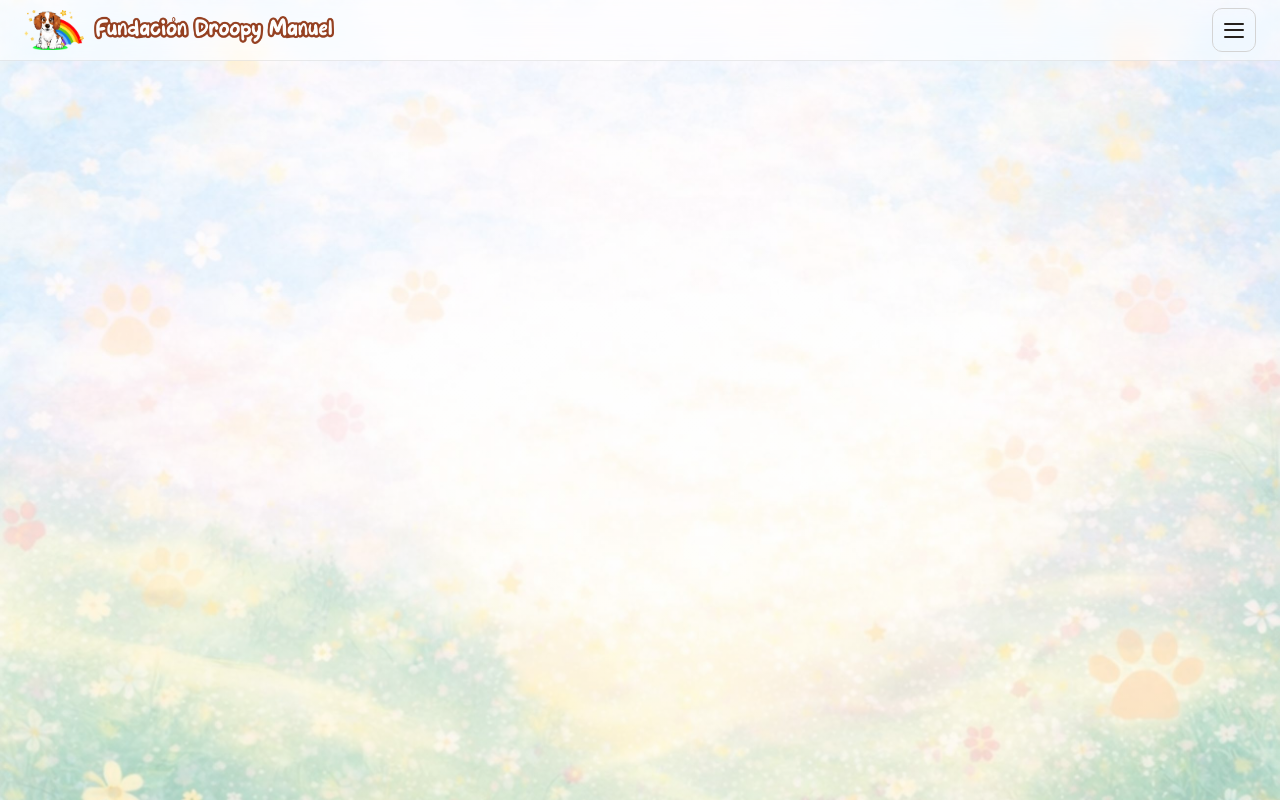
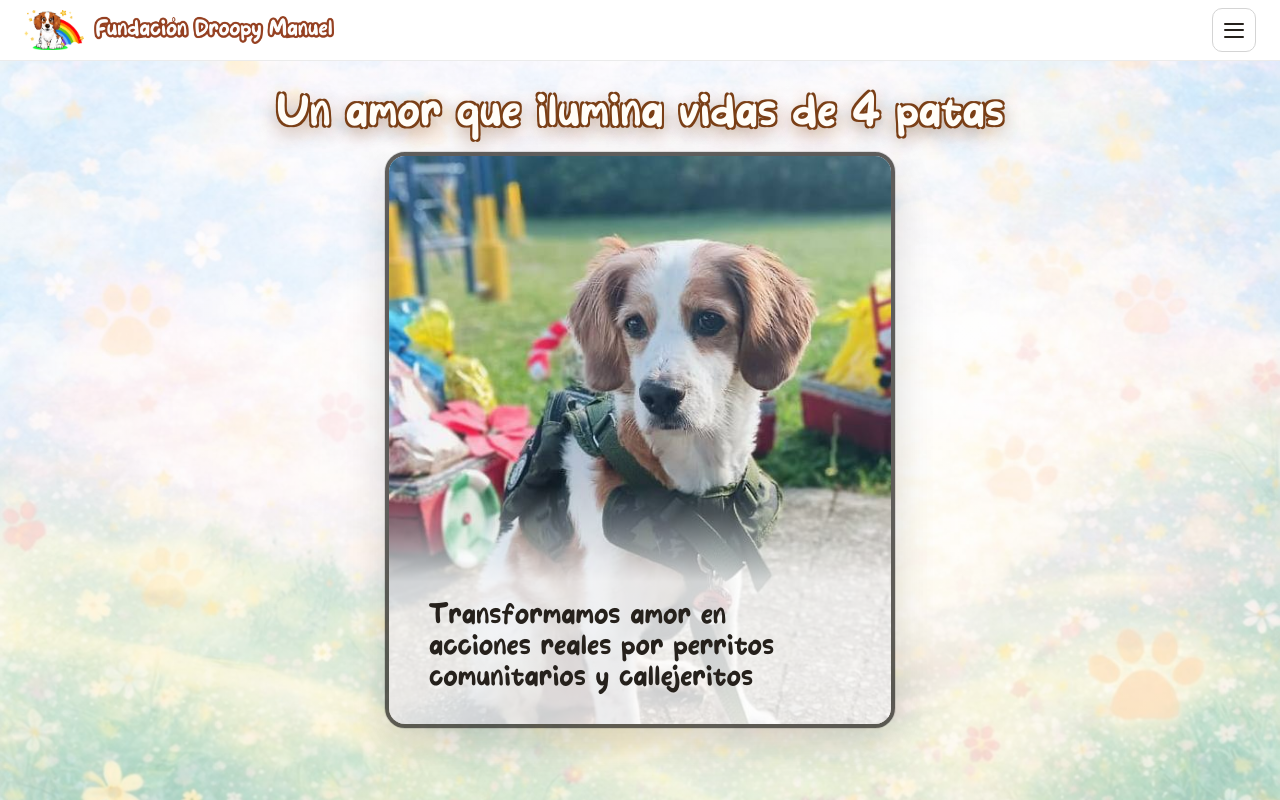
Before and after one commit to Montes01/Droopy_Manuel, a SvelteKit app: page / in a window 1280 px wide. Built offline with nearby package versions, Linux system fonts and the light colour scheme.

Commit message:
feat: home hero with Droopy photo, tagline and solid navbar

```diff
--- a/src/lib/components/Navbar.svelte
+++ b/src/lib/components/Navbar.svelte
@@ -21,7 +21,7 @@
 
 <svelte:window onkeydown={onkeydown} />
 
-<header class="topbar glass">
+<header class="topbar">
 	<div class="topbar-inner">
 		<a href="/" class="brand" aria-label="Fundación Droopy Manuel — inicio" onclick={close}>
 			<img src="/logo.png" alt="" width="64" height="40" class="brand-mark" fetchpriority="high" />
@@ -69,6 +69,7 @@
 		top: 0;
 		z-index: 1000;
 		isolation: isolate;
+		background: #ffffff;
 		border-bottom: 1px solid rgb(0 0 0 / 0.08);
 		padding-top: env(safe-area-inset-top);
 	}
--- a/src/routes/+page.svelte
+++ b/src/routes/+page.svelte
@@ -1,16 +1,99 @@
 <script lang="ts">
 	import { site, pageTitle } from '#lib/site';
 
-	const title = pageTitle('Inicio');
+	const title = pageTitle('Home');
 </script>
 
 <svelte:head>
 	<title>{title}</title>
-	<meta name="description" content={site.description} />
+	<link rel="preload" href="/droopy/soy-droopy.jpg" as="image" type="image/jpeg" fetchpriority="high" />
+	<meta name="description" content="Transformamos amor en acciones reales por perritos comunitarios y callejeritos." />
 	<meta property="og:title" content={title} />
 	<meta property="og:description" content={site.description} />
 	<meta name="twitter:title" content={title} />
 	<meta name="twitter:description" content={site.description} />
 </svelte:head>
 
-<main></main>
+<main class="container">
+	<p class="tagline">Un amor que ilumina vidas de 4 patas</p>
+	<section class="hero" aria-labelledby="hero-title">
+		<img
+			src="/droopy/soy-droopy.jpg"
+			alt="Droopy, el perrito que dio nombre a la fundación"
+			class="hero-img"
+			fetchpriority="high"
+			decoding="async"
+		/>
+		<div class="hero-content">
+			<h1 id="hero-title">Transformamos amor en acciones reales por perritos comunitarios y callejeritos</h1>
+		</div>
+	</section>
+</main>
+
+<style>
+	.tagline {
+		font-family: var(--font-brand);
+		font-weight: 400;
+		color: #fffdf8;
+		text-align: center;
+		text-wrap: balance;
+		font-size: clamp(1.75rem, 7vw, 2.75rem);
+		line-height: 1.15;
+		margin: 1.5rem 0 1rem;
+		text-shadow:
+			-2px -2px 0 #7a3f16,
+			2px -2px 0 #7a3f16,
+			-2px 2px 0 #7a3f16,
+			2px 2px 0 #7a3f16,
+			0 6px 20px rgb(122 63 22 / 0.6);
+	}
+
+	.hero {
+		position: relative;
+		overflow: clip;
+		border-radius: 1.25rem;
+		border: 4px solid rgb(28 26 23 / 0.7);
+		outline: 1px solid rgb(0 0 0 / 0.1);
+		margin-block: 1rem 2rem;
+		margin-inline: auto;
+		max-width: 510px;
+		min-height: 32rem;
+		display: flex;
+		align-items: flex-end;
+		box-shadow: 0 1rem 2.5rem rgb(0 0 0 / 0.15);
+	}
+
+	.hero-img {
+		position: absolute;
+		inset: 0;
+		width: 100%;
+		height: 100%;
+		object-fit: cover;
+		object-position: 50% 20%;
+	}
+
+	.hero-content {
+		position: relative;
+		width: 100%;
+		padding: 5rem 1.25rem 1.25rem;
+		background: linear-gradient(transparent, rgb(255 255 255 / 0.8) 40%);
+	}
+
+	h1 {
+		font-family: var(--font-brand);
+		font-weight: 400;
+		font-size: clamp(1.25rem, 5vw, 1.75rem);
+		line-height: 1.1;
+		text-wrap: balance;
+	}
+
+	@media (min-width: 48rem) {
+		.hero {
+			min-height: 36rem;
+		}
+
+		.hero-content {
+			padding: 7rem 2.5rem 2rem;
+		}
+	}
+</style>
```
Also changed, not shown: static/droopy/soy-droopy.jpg (added).
